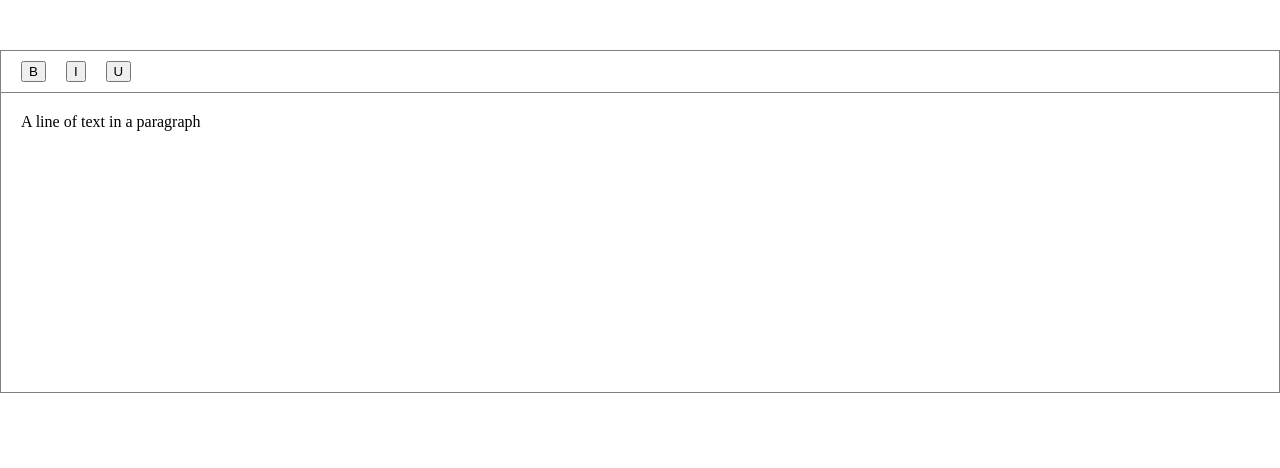
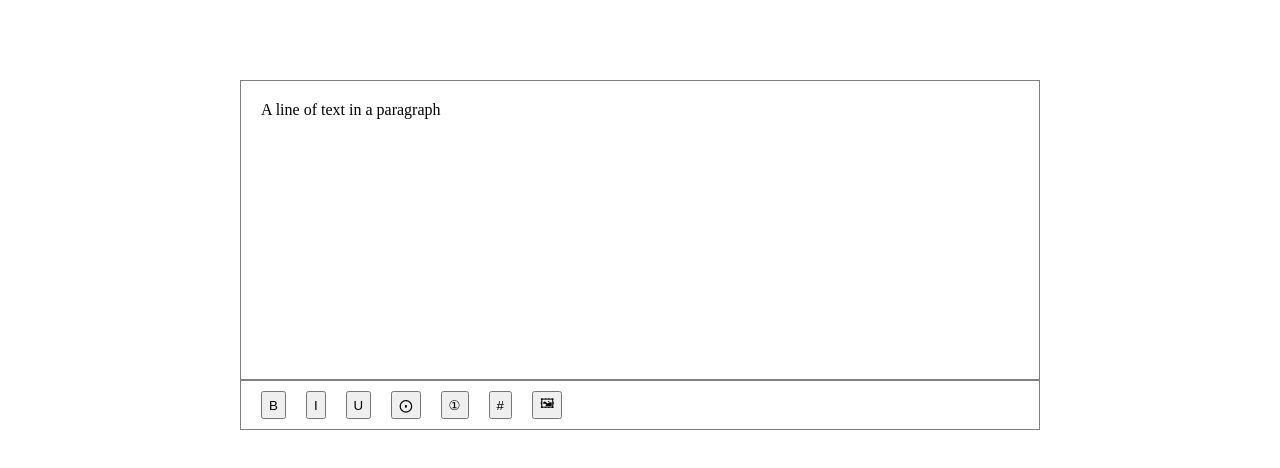
Before and after one commit to Kffhi/flomo-editor, a React (Vite) app: page / in a window 1280 px wide. Shown: the top 468 px of the page. Built offline with nearby package versions, Linux system fonts and the light colour scheme.

Commit message:
feat: layout+代码整理

```diff
--- a/src/index.css
+++ b/src/index.css
@@ -2,3 +2,7 @@ body {
     margin: 0;
     padding: 0;
 }
+
+div{
+    box-sizing: border-box;
+}
--- a/src/views/MyEditor.css
+++ b/src/views/MyEditor.css
@@ -1,3 +1,38 @@
-.App {
-    /*text-align: center;*/
+#root {
+    display: flex;
+    justify-content: center;
 }
+
+.editorWrap {
+    width: 800px;
+    height: 100%;
+    margin-top: 10vh;
+    display: flex;
+    justify-content: center;
+    flex-wrap: wrap;
+}
+
+.editableWrap {
+    width: 100%;
+    height: 300px;
+    padding: 20px;
+    border: 1px solid grey;
+    borderTop: none;
+    boxSizing: border-box
+}
+
+.toolbarWrap {
+    width: 100%;
+    display: flex;
+    padding: 10px 20px;
+    alignItems: center;
+    margin: 0 auto;
+    marginTop: 50px;
+    border: 1px solid grey;
+    boxSizing: border-box
+}
+
+.toolbarWrap button {
+    margin-right: 20px;
+    cursor: pointer;
+}
--- a/src/views/MyEditor.jsx
+++ b/src/views/MyEditor.jsx
@@ -1,6 +1,6 @@
 import React, { useState, useMemo, useCallback } from 'react'
 import { createEditor } from 'slate'
-import { Slate, Editable, withReact } from 'slate-react'
+import { Slate, Editable, withReact, DefaultEditable } from 'slate-react'
 import MyToolbar from './MyToolbar'
 import './MyEditor.css'
 
@@ -14,7 +14,7 @@ const initialValue = [
     }
 ]
 
-const Leaf = (props) => {
+const Leaf = props => {
     let { attributes, children, leaf } = props
     if (leaf.bold) {
         children = <strong>{children}</strong>
@@ -37,21 +37,16 @@ const MyEditor = () => {
     }, [])
 
     return (
+        <div className={'editorWrap'}>
             <Slate editor={editor} value={value} onChange={(value) => setValue(value)}>
-            <MyToolbar editor={editor}></MyToolbar>
                 <Editable
-                style={{
-                    width: '100%',
-                    height: 300,
-                    padding: 20,
-                    border: '1px solid grey',
-                    borderTop: 'none',
-                    boxSizing: 'border-box'
-                }}
+                    className={'editableWrap'}
                     placeholder="随便输入"
                     renderLeaf={renderLeaf}
                 />
+                <MyToolbar editor={editor}></MyToolbar>
             </Slate>
+        </div>
     )
 }
 
--- a/src/views/MyToolbar.jsx
+++ b/src/views/MyToolbar.jsx
@@ -4,8 +4,7 @@ import { Text, Editor, Transforms } from 'slate'
 // 判断节点属性是否为真
 const isFormatActive = (editor, format) => {
     const [match] = Editor.nodes(editor, {
-        match: n => n[format] === true,
-        universal: true
+        match: n => n[format] === true, universal: true
     })
 
     return !!match
@@ -15,31 +14,16 @@ const isFormatActive = (editor, format) => {
 const toggleFormat = (event, editor, format) => {
     event.preventDefault()
     const isActive = isFormatActive(editor, format)
+    console.log('isActive', isActive)
 
-    Transforms.setNodes(
-        editor,
-        { [format]: isActive ? false : true },
-        { match: n => Text.isText(n), split: true }
-    )
+    Transforms.setNodes(editor, { [format]: isActive ? false : true }, { match: n => Text.isText(n), split: true })
 }
 
 const MyToolbar = ({ editor }) => {
     return (
-        <div style={{
-            width: '100%',
-            display: 'flex',
-            padding: '10px 20px',
-            alignItems: 'center',
-            margin: '0 auto',
-            marginTop: 50,
-            border: '1px solid grey',
-            boxSizing: 'border-box'
-        }}
-        >
+        <div className={'toolbarWrap'}>
             <button
-                style={{
-                    marginRight: 20
-                }}
+                title={'加粗'}
                 onMouseDown={(event) => {
                     toggleFormat(event, editor, 'bold')
                 }}
@@ -47,9 +31,7 @@ const MyToolbar = ({ editor }) => {
                 B
             </button>
             <button
-                style={{
-                    marginRight: 20
-                }}
+                title={'斜体'}
                 onMouseDown={(event) => {
                     toggleFormat(event, editor, 'italic')
                 }}
@@ -57,15 +39,45 @@ const MyToolbar = ({ editor }) => {
                 I
             </button>
             <button
-                style={{
-                    marginRight: 20
-                }}
+                title={'下划线'}
                 onMouseDown={(event) => {
                     toggleFormat(event, editor, 'underline')
                 }}
             >
                 U
             </button>
+            <button
+                title={'无序列表'}
+                onMouseDown={(event) => {
+                    console.log('无序列表', event)
+                }}
+            >
+                ⨀
+            </button>
+            <button
+                title={'有序列表'}
+                onMouseDown={(event) => {
+                    console.log('有序列表', event)
+                }}
+            >
+                ①
+            </button>
+            <button
+                title={'标签'}
+                onMouseDown={(event) => {
+                    console.log('标签', event)
+                }}
+            >
+                #
+            </button>
+            <button
+                title={'图片'}
+                onMouseDown={(event) => {
+                    console.log('图片', event)
+                }}
+            >
+                🖼
+            </button>
         </div>
     )
 }
```
Also changed, not shown: src/plugin/with-emojis.js (added, +44 -0 lines), src/views/TreeElement.jsx (added, +35 -0 lines). Lines whose indentation alone changed are shown as unchanged.
